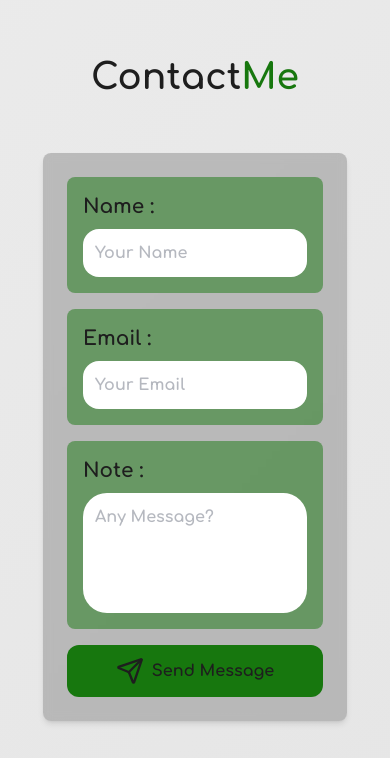
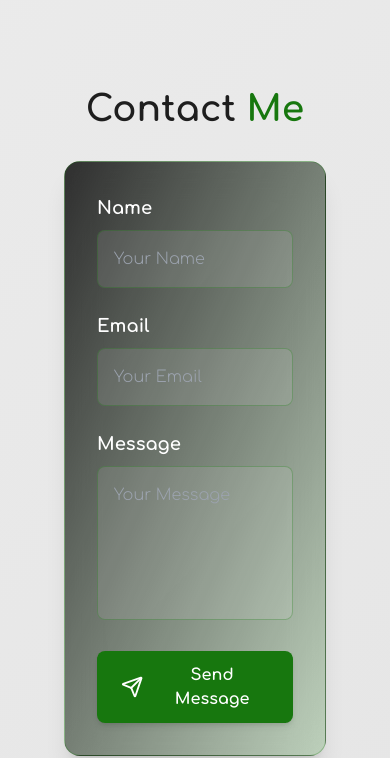
Before and after one commit to samriddha-gautam/portfolio-website, a Next.js app: page / in a window 390 px wide. Shown: the part 7381-8139 px from the top of the page. Built offline with nearby package versions, Linux system fonts and the light colour scheme.

Commit message:
contact form

```diff
--- a/app/components/ScrollToTop.tsx
+++ b/app/components/ScrollToTop.tsx
@@ -1,15 +1,15 @@
 "use client";
 
-import { useState, useEffect } from "react";
+import { useState, useEffect, useRef } from "react";
 import { motion, AnimatePresence } from "framer-motion";
 import { ImCross } from "react-icons/im";
 import { LuCircleArrowUp } from "react-icons/lu";
 import { FaRobot } from "react-icons/fa6";
 
-const ChatAndScrollToTop = () => {
+const ScrollToTop = () => {
   const [input, setInput] = useState("");
   const [messages, setMessages] = useState<string[]>([
-    "Bot: Hello! I'm GautamBot, a lowly creation of  my God Samriddha Gautam . My god gave me abilities to perform various tasks that include:\n" +
+    "Bot: Hello! I'm GautamBot, a lowly creation of my God Samriddha Gautam. My god gave me abilities to perform various tasks that include:\n" +
     "- 'Go to (name_of_section)' to scroll to that section\n" +
     "- 'Clear chat' to reset our conversation\n" +
     "- 'Or try 'help' for list of all possible commands\n" +
@@ -18,7 +18,15 @@ const ChatAndScrollToTop = () => {
   const [isOpen, setIsOpen] = useState(false);
   const [isScrollVisible, setIsScrollVisible] = useState(false);
 
-  // Disable scrolling when chatbox is open
+  const inputRef = useRef<HTMLInputElement>(null);
+
+  useEffect(() => {
+    if (isOpen && inputRef.current) {
+      inputRef.current.focus();
+    }
+  }, [isOpen]);
+
+  // Modified useEffect to prevent scrolling when chat is open
   useEffect(() => {
     if (isOpen) {
       document.body.style.overflow = "hidden";
@@ -30,12 +38,10 @@ const ChatAndScrollToTop = () => {
     };
   }, [isOpen]);
 
-  // Toggle visibility of ScrollToTop button based on scroll position
   useEffect(() => {
     const toggleVisibility = () => {
-      setIsScrollVisible(window.scrollY > 100); // Show only when scrolled past 100px
+      setIsScrollVisible(window.scrollY > 100);
     };
-
     window.addEventListener("scroll", toggleVisibility);
     return () => window.removeEventListener("scroll", toggleVisibility);
   }, []);
@@ -49,20 +55,29 @@ const ChatAndScrollToTop = () => {
     const res = await fetch(`/api/chat?message=${encodeURIComponent(input)}`);
     const data = await res.json();
 
-    // Handle different actions from the backend
     if (data.action === "clear_chat") {
-      setMessages([]); // Clear the chat history
+      setMessages([]);
     } else {
       setMessages((prev) => [...prev, `Bot: ${data.reply}`]);
     }
 
     if (data.action === "scroll" && data.target) {
       const section = document.getElementById(data.target);
+      console.log("Scroll data:", { target: data.target, section });
       if (section) {
+        const rect = section.getBoundingClientRect();
+        const scrollTop = window.pageYOffset + rect.top - 50;
+        console.log("Scrolling to:", scrollTop);
         window.scrollTo({
-          top: section.offsetTop,
+          top: scrollTop,
           behavior: "smooth",
         });
+        setTimeout(() => setIsOpen(false), 300);
+      } else {
+        setMessages((prev) => [
+          ...prev,
+          `Bot: Oops! Couldn't find the "${data.target}" section.`,
+        ]);
       }
     } else if (data.action === "open_url" && data.url) {
       window.open(data.url, "_blank");
@@ -77,11 +92,9 @@ const ChatAndScrollToTop = () => {
 
   return (
     <>
-      {/* Mini navbar-like box for Chat and ScrollToTop buttons */}
       <div className="fixed bottom-4 right-3 z-50 flex
                       flex-col items-center gap-4 backdrop-blur-[2px]
                       p-2 rounded-full shadow-lg border dark:border-white/20">
-        {/* Chat Button */}
         <button
           onClick={() => setIsOpen(true)}
           className="bg-customGreen text-white p-2 rounded-full
@@ -90,8 +103,6 @@ const ChatAndScrollToTop = () => {
         >
           <FaRobot size={39} className="hover:animate-none animate-[pulsate_2s_ease-out_infinite]" />
         </button>
-
-        {/* ScrollToTop Button */}
         <button
           onClick={scrollToTop}
           disabled={!isScrollVisible}
@@ -103,7 +114,6 @@ const ChatAndScrollToTop = () => {
         </button>
       </div>
 
-      {/* Chatbox and backdrop (when open) */}
       <AnimatePresence>
         {isOpen && (
           <>
@@ -121,12 +131,15 @@ const ChatAndScrollToTop = () => {
               exit={{ y: "100vh", opacity: 0 }}
               transition={{ type: "spring", stiffness: 100, damping: 20 }}
             >
-              <div className="relative bg-black text-customGreen shadow-lg rounded-md h-full flex flex-col">
-                <div className="flex-1 m-8 overflow-y-auto">
+              {/* Changed bg-gray-900 to bg-zinc-900 (adjust as needed) */}
+              <div className="relative bg-zinc-900 text-white shadow-lg rounded-md h-full flex flex-col border border-customGreen/30">
+                <div className="flex-1 m-6 p-8 overflow-y-auto">
                   {messages.map((msg, idx) => (
                     <motion.p
                       key={idx}
-                      className="mb-2 whitespace-pre-line" // Preserve line breaks
+                      className={`mb-3 whitespace-pre-line font-medium ${
+                        msg.startsWith("Bot:") ? "text-customGreen" : "text-gray-300"
+                      }`}
                       initial={{ opacity: 0, x: -20 }}
                       animate={{ opacity: 1, x: 0 }}
                       transition={{ duration: 0.3 }}
@@ -140,14 +153,15 @@ const ChatAndScrollToTop = () => {
                     type="text"
                     value={input}
                     onChange={(e) => setInput(e.target.value)}
-                    className="w-full p-2 border rounded bg-gray-800 text-white placeholder-gray-400"
+                    className="w-full p-3 border rounded-lg bg-gray-800 text-white placeholder-gray-400 focus:outline-none focus:ring-2 focus:ring-customGreen transition-all duration-300"
                     placeholder="Type here..."
+                    ref={inputRef}
                   />
                   <button type="submit" className="hidden" />
                 </form>
                 <button
                   onClick={() => setIsOpen(false)}
-                  className="absolute top-4 right-4 text-gray-400 transition-transform duration-300 hover:rotate-90"
+                  className="absolute top-4 right-4 p-4 text-gray-400 transition-transform duration-300 hover:rotate-90 hover:text-customGreen"
                 >
                   <ImCross size={22} />
                 </button>
@@ -160,4 +174,4 @@ const ChatAndScrollToTop = () => {
   );
 };
 
-export default ChatAndScrollToTop;
+export default ScrollToTop;
--- a/app/components/contact.tsx
+++ b/app/components/contact.tsx
@@ -1,7 +1,6 @@
 "use client";
 import { useState } from "react";
 import { LuSend } from "react-icons/lu";
-
 
 export default function Contact() {
   const [formData, setFormData] = useState({ name: "", email: "", message: "" });
@@ -35,7 +34,7 @@ export default function Contact() {
       const data = await res.json();
       setResponseMessage(res.ok ? "Sent" : data.error); // Show "Sent" when successful
     } catch (error) {
-      console.log("Error Sending Messages",error);
+      console.log("Error Sending Messages", error);
       setResponseMessage("Error Sending Message");
     }
 
@@ -44,56 +43,73 @@ export default function Contact() {
     if (res && res.ok) setFormData({ name: "", email: "", message: "" }); // Ensure res is defined
   };
 
+  return (
+    <section id="contact" className="min-h-screen flex flex-col items-center gap-8 p-16">
+      {/* Heading */}
+      <h1 className="dark:text-white text-4xl md:text-6xl font-bold text-center">
+        Contact <strong className="text-customGreen">Me</strong>
+      </h1>
 
-  return (
-    <section id="contact" className="min-h-screen flex flex-col pb-32 items-center gap-6">
-      <h1 className="text-4xl md:text-6xl py-8 text-center font-bold">
-        Contact<strong className="text-customGreen">Me</strong>
-      </h1>
-      <form onSubmit={handleSubmit} className="flex flex-col gap-4 bg-black/20 backdrop-blur-sm p-6 rounded-lg shadow-md">
-        <div className="flex flex-col md:flex-row gap-2 p-4 bg-customGreen/50 rounded-lg">
-          <label className="md:w-24 font-semibold text-xl">Name :</label>
+      {/* Form Container */}
+      <form
+        onSubmit={handleSubmit}
+        className="w-full max-w-lg p-8 rounded-2xl bg-gradient-to-br from-black/80 to-customGreen/20 backdrop-blur-lg shadow-xl border border-customGreen/30"
+      >
+        {/* Name Field */}
+        <div className="mb-6">
+          <label className="block text-white font-semibold mb-2 text-lg">Name</label>
           <input
             type="text"
             name="name"
             value={formData.name}
             onChange={handleChange}
-            className="p-3 rounded-2xl text-gray-600 focus:outline-none font-semibold placeholder-gray-500 placeholder-opacity-50"
+            className="w-full p-4 rounded-lg bg-white/10 text-white border border-customGreen/30 focus:outline-none focus:ring-2 focus:ring-customGreen transition-all duration-300 placeholder-gray-400"
             placeholder="Your Name"
           />
         </div>
-        <div className="flex flex-col md:flex-row gap-2 p-4 bg-customGreen/50 rounded-lg ">
-          <label className="md:w-24 font-semibold text-xl">Email :</label>
+
+        {/* Email Field */}
+        <div className="mb-6">
+          <label className="block text-white font-semibold mb-2 text-lg">Email</label>
           <input
             type="email"
             name="email"
             value={formData.email}
             onChange={handleChange}
-            className="p-3 rounded-2xl text-gray-600 focus:outline-none font-semibold placeholder-gray-500 placeholder-opacity-50"
+            className="w-full p-4 rounded-lg bg-white/10 text-white border border-customGreen/30 focus:outline-none focus:ring-2 focus:ring-customGreen transition-all duration-300 placeholder-gray-400"
             placeholder="Your Email"
           />
         </div>
-        <div className="flex flex-col md:flex-row gap-2 p-4 bg-customGreen/50 rounded-lg">
-          <label className="md:w-24 font-semibold text-xl">Note :</label>
+
+        {/* Message Field */}
+        <div className="mb-6">
+          <label className="block text-white font-semibold mb-2 text-lg">Message</label>
           <textarea
             name="message"
             value={formData.message}
             onChange={handleChange}
-            rows={4}
-            className="rounded-3xl p-3 text-gray-600 focus:outline-none font-semibold resize-none placeholder-gray-500 placeholder-opacity-50"
-            placeholder="Any Message?"
+            rows={5}
+            className="w-full p-4 rounded-lg bg-white/10 text-white border border-customGreen/30 focus:outline-none focus:ring-2 focus:ring-customGreen transition-all duration-300 resize-none placeholder-gray-400"
+            placeholder="Your Message"
           ></textarea>
         </div>
-        <button type="submit"
-        className="flex items-center justify-center gap-2
-         bg-customGreen p-3 rounded-xl font-semibold hover:bg-white
-         hover:text-customGreen hover:shadow-md transition duration-200
-         ease-in-out md:text-xl"
-         disabled={loading}>
-          <LuSend size={28}/>
+
+        {/* Submit Button */}
+        <button
+          type="submit"
+          className="w-full flex items-center justify-center gap-3 py-3 px-6 bg-customGreen text-white font-semibold rounded-lg hover:bg-customGreen/80 hover:scale-105 transition-all duration-300 ease-in-out shadow-md disabled:opacity-50 disabled:cursor-not-allowed"
+          disabled={loading}
+        >
+          <LuSend size={24} />
           {loading ? "Sending..." : "Send Message"}
         </button>
-        {responseMessage && <p className="text-white">{responseMessage}</p>}
+
+        {/* Response Message */}
+        {responseMessage && (
+          <p className={`mt-4 text-center ${responseMessage === "Sent" ? "text-customGreen" : "text-red-400"}`}>
+            {responseMessage}
+          </p>
+        )}
       </form>
     </section>
   );
--- a/app/data/commands.json
+++ b/app/data/commands.json
@@ -1,5 +1,6 @@
 {
   "scroll_to_projects": [
+    "scroll to projects",
     "take me to projects",
     "go to projects",
     "scroll projects",
@@ -9,6 +10,7 @@
     "projects"
   ],
   "scroll_to_contact": [
+    "scroll to contact",
     "take me to contact",
     "go to contact",
     "scroll contact",
@@ -18,6 +20,7 @@
     "contact"
   ],
   "scroll_to_about": [
+    "scroll to about",
     "take me to about",
     "go to about",
     "scroll about",
@@ -27,6 +30,7 @@
     "about me"
   ],
   "scroll_to_skills": [
+    "scroll to skills",
     "take me to skills",
     "go to skills",
     "scroll skills",
```
Also changed, not shown: app/api/chat/route.ts (+10 -30 lines). Lines whose indentation alone changed are shown as unchanged.
